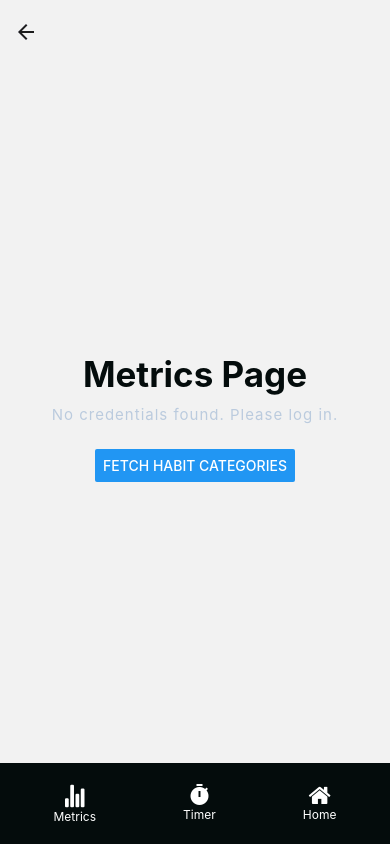
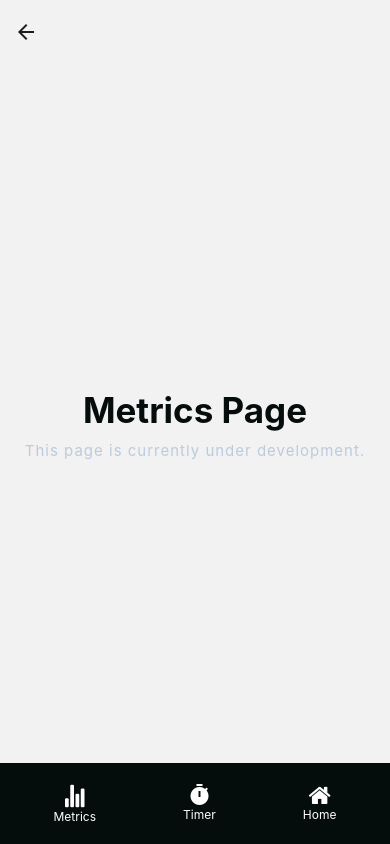
Before and after one commit to Lenindelrionicaragua/HabitTrackerAppFront, a React Native app: screen /MetricsScreen in a window 390 px wide. Built offline with nearby package versions, Linux system fonts and the light colour scheme; what expo-web-browser would draw is missing.

Commit message:
update MetricsScreen.is

```diff
--- a/screens/MetricsScreen/MetricsScreen.js
+++ b/screens/MetricsScreen/MetricsScreen.js
@@ -1,21 +1,13 @@
-import React, { useEffect } from "react";
-import { StatusBar, Text, Button, View, ActivityIndicator } from "react-native";
-import { useContext } from "react";
-import { CredentialsContext } from "../../context/credentialsContext"; // Import your context
-import { useFocusEffect } from "@react-navigation/native";
+import React from "react";
+import { StatusBar } from "react-native";
 import {
   StyledContainer,
   InnerContainer,
   PageTitle,
   SubTitle
 } from "./MetricsScreenStyles";
-import useHabitCategories from "../../hooks/useHabitCategories";
 
 const MetricsScreen = () => {
-  const { storedCredentials } = useContext(CredentialsContext); // Use context to access stored credentials
-  const { habitCategories, error, isLoading, fetchHabitCategories } =
-    useHabitCategories();
-
   return (
     <StyledContainer testID="metrics-container">
       <StatusBar style="light" />
@@ -23,50 +15,9 @@ const MetricsScreen = () => {
         <PageTitle welcome={true} testID="metrics-title">
           Metrics Page
         </PageTitle>
-
-        {storedCredentials ? (
-          <>
-            <SubTitle welcome={true} testID="user-greeting">
-              Welcome back, {storedCredentials.name}!
-            </SubTitle>
-            <Text>Email: {storedCredentials.email}</Text>
-          </>
-        ) : (
-          <SubTitle welcome={true} testID="page-development">
-            No credentials found. Please log in.
-          </SubTitle>
-        )}
-
-        {/* Fetch Habit Categories Button */}
-        <View style={{ marginVertical: 20 }}>
-          <Button
-            onPress={fetchHabitCategories}
-            title="Fetch Habit Categories"
-            disabled={isLoading}
-          />
-        </View>
-
-        {/* Loading, Error, and Categories Display */}
-        {isLoading && <ActivityIndicator size="large" color="#0000ff" />}
-        {error && (
-          <Text style={{ color: "red" }}>
-            Error fetching categories: {error.message}
-          </Text>
-        )}
-
-        {habitCategories.length > 0 && (
-          <View style={{ marginTop: 10 }}>
-            <Text style={{ fontSize: 16, fontWeight: "bold" }}>
-              Categories:
-            </Text>
-            {habitCategories.map(category => (
-              <Text key={category.id} style={{ paddingVertical: 5 }}>
-                - {category.name} (Created At:{" "}
-                {new Date(category.createdAt).toLocaleDateString()})
-              </Text>
-            ))}
-          </View>
-        )}
+        <SubTitle welcome={true} testID="page-development">
+          This page is currently under development.
+        </SubTitle>
       </InnerContainer>
     </StyledContainer>
   );
```
